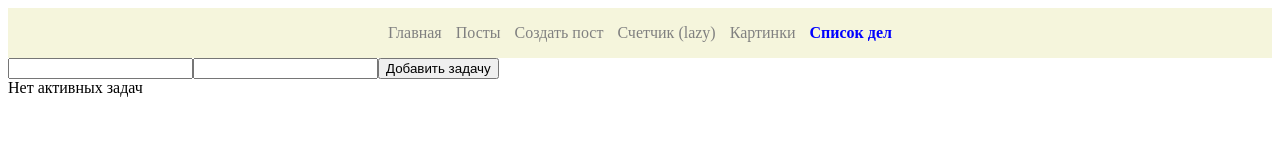
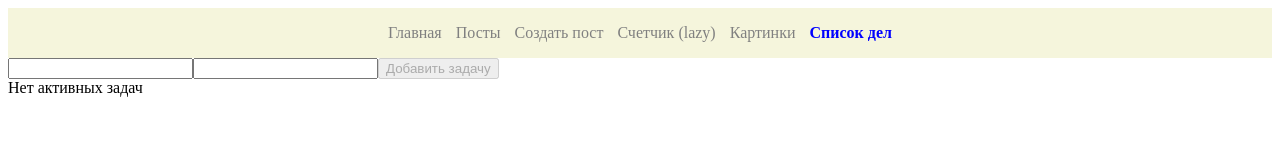
Before and after one commit to PulsarBITW/learnwepback-mono, a React app: page /todoList in a window 1280 px wide. Shown: the top 160 px of the page. Built offline with nearby package versions, Linux system fonts and the light colour scheme.

Commit message:
add submit disable

```diff
--- a/src/components/pages/todo/Todo.tsx
+++ b/src/components/pages/todo/Todo.tsx
@@ -12,6 +12,8 @@ type TodoPreview = Omit<TodoItem, "id">;
     const [formValue, formValuesChanged] = useState<TodoPreview>({title:"",description:""})
     const [todoList, todoListChanged] = useState<TodoItem[]>([])
 
+    const isDisable = !formValue.title || !formValue.description.length
+
     const addTodo = ()=> {
         const lastId: number|undefined = todoList[todoList.length-1]?.id
         todoListChanged(todoList.slice().concat([{...formValue, id: lastId ? lastId + 1 : 1 }]))
@@ -22,12 +24,11 @@ type TodoPreview = Omit<TodoItem, "id">;
     }
 
 
-
   return (
     <div>
         <input name={"title"} value={formValue.title} onChange={formHandler}/>
         <input name={"description"} value={formValue.description} onChange={formHandler}/>
-        <button onClick={addTodo}>{"Добавить задачу"}</button>
+        <button onClick={addTodo} disabled={isDisable}>{"Добавить задачу"}</button>
         {todoList.length ? todoList.map((el)=><Todo {...el}/>):<div>{"Нет активных задач"}</div> }
     </div>
   )
```
